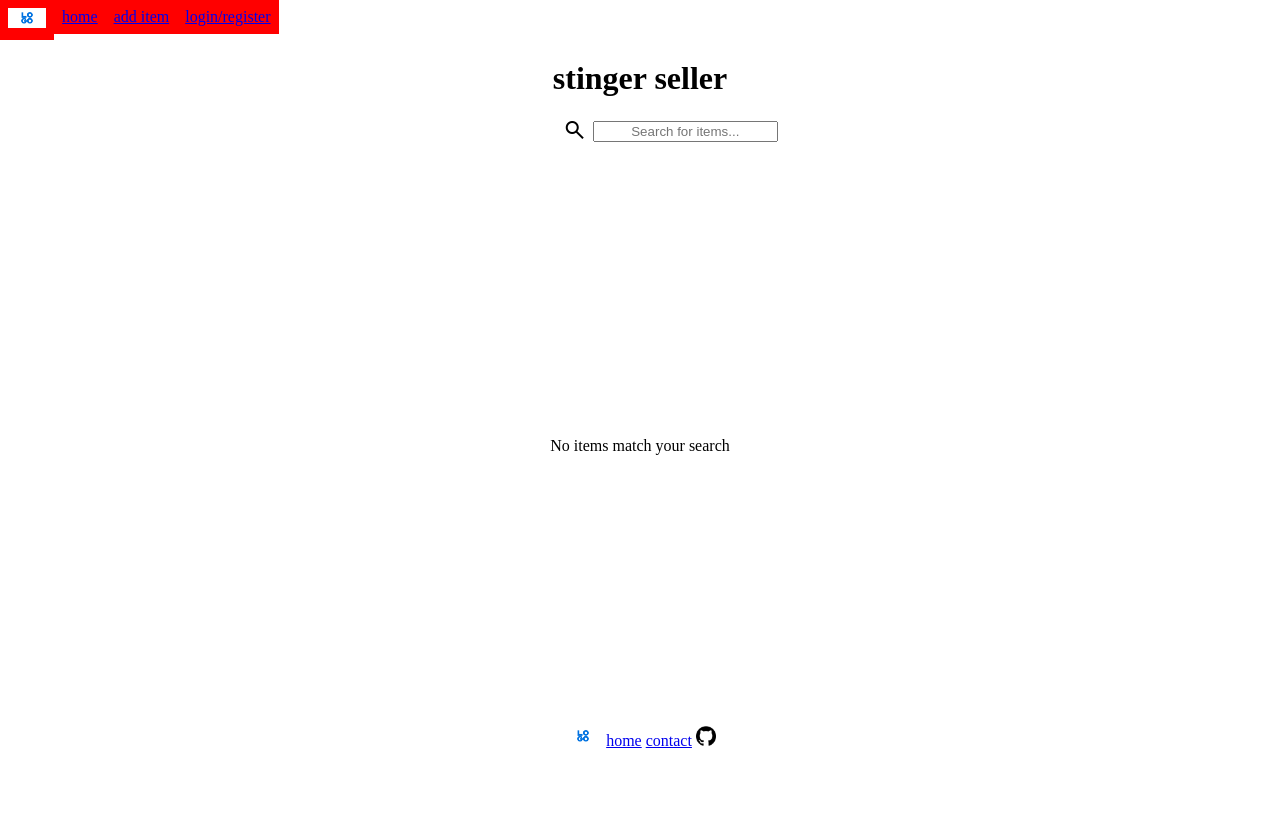
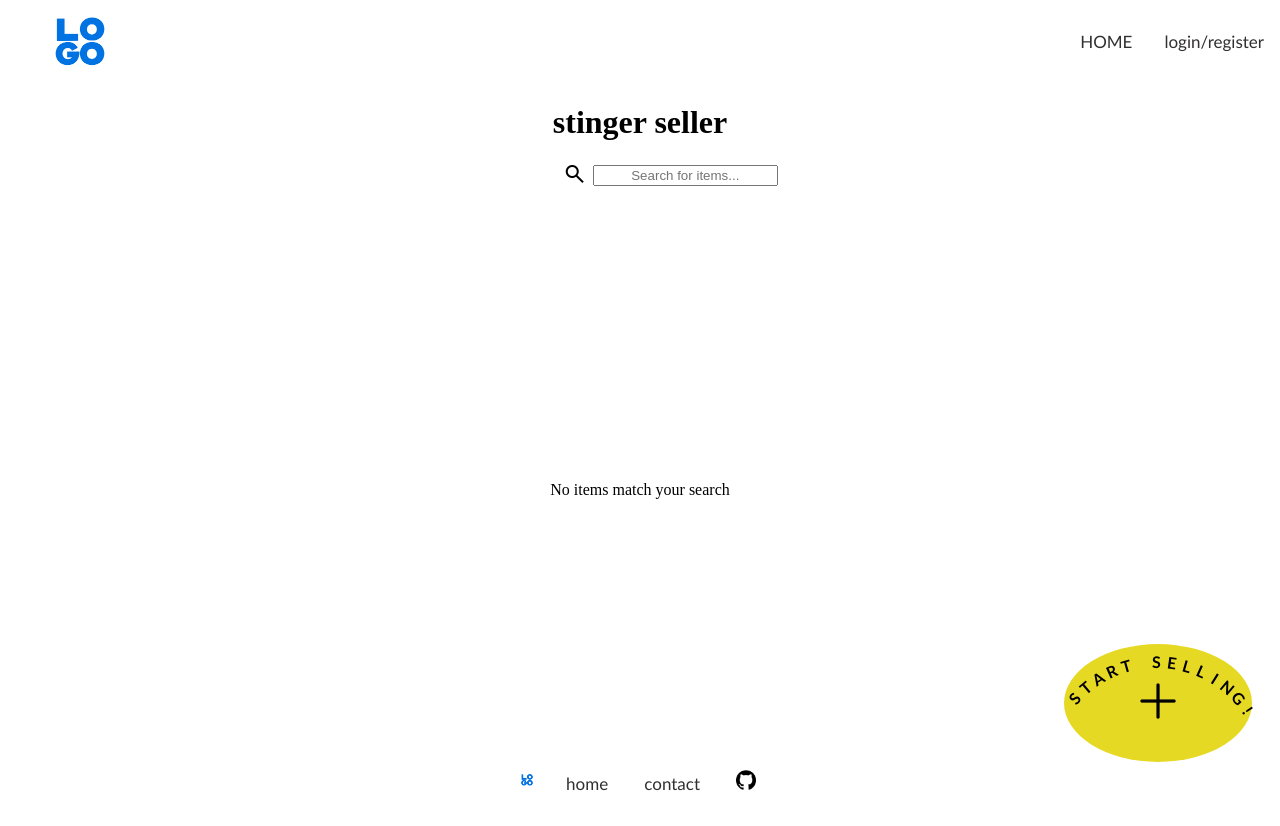
Before and after one commit to mika-okamoto/Stinger-Seller, a Flask app: page / in a window 1280 px wide. Before the commit the page ends 748 px from the top, so only its background shows below. Run offline with Flask 3, Linux system fonts and the light colour scheme; data that the repository does not hold is empty; parts of the project's set-up code (start-up, migrations or seed data) failed here and were passed over.

Commit message:
updated navbar, footer; added add button

```diff
--- /dev/null
+++ b/app/static/css/organizationbar.css
@@ -0,0 +1,120 @@
+/* Add a black background color to the top navigation */
+.top-bar {
+    display: flex;
+    flex-direction: row;
+    overflow: hidden;
+    float:right;
+    font-family: Gill Sans, Gill Sans MT, Calibri, sans-serif;
+    bottom: 5%;
+  }
+
+  /* Style the links inside the navigation bar */
+  .top-bar a {
+    float: left;
+    color: #312f2f;
+    text-align: center;
+    padding: 14px 16px;
+    text-decoration: none;
+    font-size: 17px;
+  }
+
+  /* Change the color of links on hover */
+  .top-bar a:hover {
+    background-color: #ddd;
+    color: black;
+  }
+
+  /* Add a color to the active/current link */
+  .top-bar a.active {
+    background-color: #15d80f;
+    color: white;
+  }
+
+  .logo-top {
+    top: 5%;
+    width: 15%;
+    height: 15%;
+    float: left;
+  }
+
+  .bottom-bar {
+    overflow: hidden;
+    font-family: Gill Sans, Gill Sans MT, Calibri, sans-serif;
+    margin-bottom: 2.5%;
+  }
+
+  /* Style the links inside the navigation bar */
+  .bottom-bar a {
+    color: #312f2f;
+    text-align: center;
+    padding: 14px 16px;
+    text-decoration: none;
+    font-size: 17px;
+    margin-left: auto;
+    margin-right: auto;
+  }
+
+  /* Change the color of links on hover */
+  .bottom-bar a:hover {
+    background-color: #ddd;
+    color: black;
+  }
+
+  /* Add a color to the active/current link */
+  .bottom-bar a.active {
+    background-color: #15d80f;
+    color: white;
+  }
+
+  .add {
+    width: 15%;
+    height: 15%;
+    position:fixed;
+    right: 2%;
+    bottom: 5%;
+  }
+
+  .add button {
+    background-color: #e6d924;
+    border: none;
+    color: white;
+    padding: 20px;
+    text-align: center;
+    text-decoration: none;
+    display: inline-block;
+    font-size: 16px;
+    margin: 4px 2px;
+    border-radius: 50%;
+  }
+
+  .add img {
+    width: 50%;
+    height: 50%;
+  }
+
+  .add span {
+    font-family: Gill Sans, Gill Sans MT, Calibri, sans-serif;
+    font-size: 100%;
+    height: 100%;
+    position: absolute;
+    width: 10%;
+    right: 46%;
+    top: 10%;
+    transform-origin: bottom center;
+    font-weight: bold;
+    color: rgb(0, 0, 0);
+  }
+
+  .char1 { transform: rotate(-48deg); }
+  .char2 { transform: rotate(-40deg); }
+  .char3 { transform: rotate(-32deg); }
+  .char4 { transform: rotate(-24deg); }
+  .char5 { transform: rotate(-16deg); }
+  .char6 { transform: rotate(-8deg); }
+  .char8 { transform: rotate(8deg); }
+  .char9 { transform: rotate(16deg); }
+  .char10 { transform: rotate(24deg); }
+  .char11 {transform: rotate(32deg)}
+  .char12 { transform: rotate(40deg); }
+  .char13 { transform: rotate(48deg); }
+  .char14 { transform: rotate(56deg); }
--- a/app/static/css/style.css
+++ b/app/static/css/style.css
@@ -13,9 +13,3 @@ nav ul {
 li {
   float: left;
 }
-
-nav li {
-  display: block;
-  padding: 8px;
-  background-color: red;
-}
--- a/app/templates/footer.html
+++ b/app/templates/footer.html
@@ -1,5 +1,6 @@
 <footer>
-    <div>
+    <link rel="stylesheet" href="{{ url_for('static', filename= 'css/organizationbar.css') }}">
+    <div class="bottom-bar">
         <img id = "logo" src="{{ url_for('static', filename= 'images/logo.png') }}" height="20px" alt="Logo"/>
         <a href="/">home</a>
         <a href="contact">contact</a>
--- a/app/templates/item.html
+++ b/app/templates/item.html
@@ -11,11 +11,11 @@
     <h1>Item Information</h1>
     <p>ID: {{id}}</p>
     <p>Name: {{item["name"]}}</p>
-    <p><a href="{{url_for("seller_page", id=item["seller_id"])}}">Seller: {{item["seller"]}}</a></p>
+    <p><a href="{{url_for('seller_page', id=item['seller_id'])}}">Seller: {{item["seller"]}}</a></p>
     <p>Price: ${{item["price"]}}</p>
     <p>Description: {{item["description"]}}</p>
     <p>Created: {{item["created"]}}</p>
-    <img src="{{item["image"]}}">
+    <img src="{{item['image']}}">
     {% include 'footer.html' %}
 </body>
 </html>
--- a/app/templates/nav.html
+++ b/app/templates/nav.html
@@ -1,8 +1,33 @@
 <nav>
+    <link rel="stylesheet" href="{{ url_for('static', filename= 'css/organizationbar.css') }}">
     <ul>
-        <li><img id = "logo" src="{{ url_for('static', filename= 'images/logo.png') }}" height="20px" alt="Logo"/></li>
-        <li><a href="/">home</a></li>
-        <li><a href="/add-item" >add item</a></li>
-        <li><a href="/login" >{{ "Logout" if "token" in request.cookies else "login/register" }}</a></li>
+        <div class="top-bar">
+            <li><img class="logo-top" id = "logo" src="{{ url_for('static', filename= 'images/logo.png') }}" alt="Logo"/></li>
+            <li><a href="/">HOME</a></li>
+            <li><a href="/login" >{{ "Logout" if "token" in request.cookies else "login/register" }}</a></li>
+        </div>
+        <div class="add">
+            <a href="/add-item" >
+                <p>
+                    <span class="char1">S</span>
+                    <span class="char2">T</span>
+                    <span class="char3">A</span>
+                    <span class="char4">R</span>
+                    <span class="char5">T</span>
+                    <span class="char6"> </span>
+                    <span class="char7">S</span>
+                    <span class="char8">E</span>
+                    <span class="char9">L</span>
+                    <span class="char10">L</span>
+                    <span class="char11">I</span>
+                    <span class="char12">N</span>
+                    <span class="char13">G</span>
+                    <span class="char14">!</span>
+                </p>
+                <button><img src="./static/images/plusSign.png"></button>
+            </a>
+
+
+        </div>
     </ul>
 </nav>
```
Also changed, not shown: app/static/images/plusSign.png (added).
